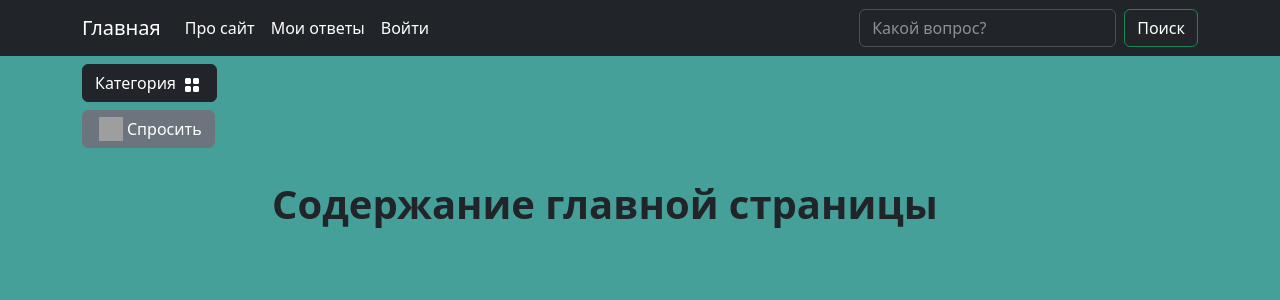
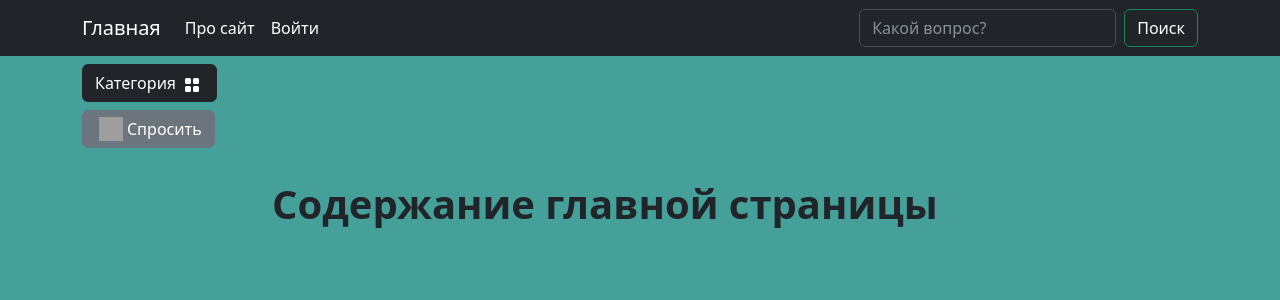
Before and after one commit to Mugz88/GQ-good-question-, a Django app: page / in a window 1280 px wide. Shown: the top 300 px of the page. Run offline with Django 5.2, Linux system fonts and the light colour scheme; data comes from the database, SQL or seed files in the repository; data that the repository does not hold is empty; parts of the project's set-up code (start-up, migrations or seed data) failed here and were passed over; some libraries are stand-ins or nearby versions; grey boxes are pictures that could not be loaded.

Commit message:
fix header

```diff
--- a/backend/templates/base.html
+++ b/backend/templates/base.html
@@ -38,14 +38,14 @@
                         <li class="nav-item dropdown ">
                             <a class="nav-link dropdown-toggle text-white" href="{% url "main:about" %}">Про сайт</a>
                         </li>
-                        <li class="nav-item">
-                            <a class="nav-link  text-white" href="{% url "users:users_otvets" %}">Мои ответы</a>
-                        </li>
                         {% if not user.is_authenticated %}
                             <li class="nav-item">
                                 <a class="nav-link  text-white" href="{% url "users:login" %}">Войти</a>
                             </li>
                         {% else %}
+                            <li class="nav-item">
+                                <a class="nav-link  text-white" href="{% url "users:users_otvets" %}">Мои ответы</a>
+                            </li>
                             <li class="nav-item dropdown ">
                                 <a class="nav-link dropdown-toggle text-white" href="#" role="button"
                                     data-bs-toggle="dropdown" aria-expanded="false">
```
Also changed, not shown: backend/user_images/hello_5.png (added).
